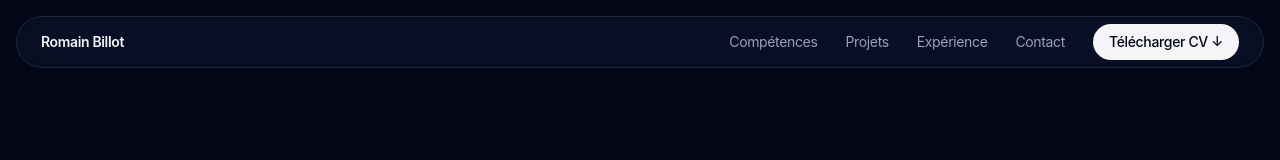
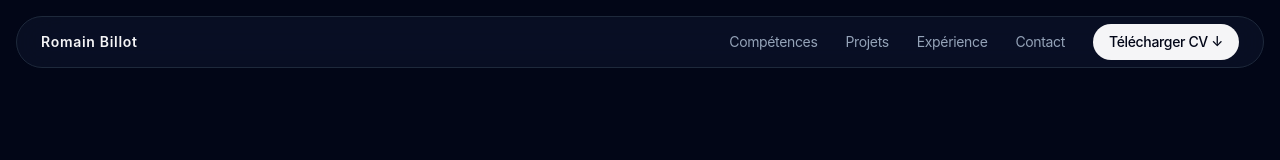
Before and after one commit to romain-billot/portfolio-v2, a React (Vite) app: page / in a window 1280 px wide. Shown: the top 160 px of the page. Built offline with nearby package versions, Linux system fonts and the light colour scheme; the HTML template or start-up script is replaced by a standard one.

Commit message:
fix: enhance text tracking in navigation link for improved readability

```diff
--- a/src/sections/nav/Nav.tsx
+++ b/src/sections/nav/Nav.tsx
@@ -10,7 +10,7 @@ export function Nav() {
         <>
             <nav
                 className="fixed top-4 left-1/2 z-100 flex h-13 w-[calc(100%-32px)] max-w-7xl -translate-x-1/2 items-center justify-between rounded-4xl border border-border bg-bg-2/55 px-6 text-sm tracking-tight backdrop-blur-xl backdrop-saturate-150">
-                <a href="#hero" className="font-semibold tracking-tight">
+                <a href="#hero" className="font-semibold tracking-wider">
                     {cv.basics.name}
                 </a>
                 <div className="flex items-center gap-7 max-md:hidden">
```
